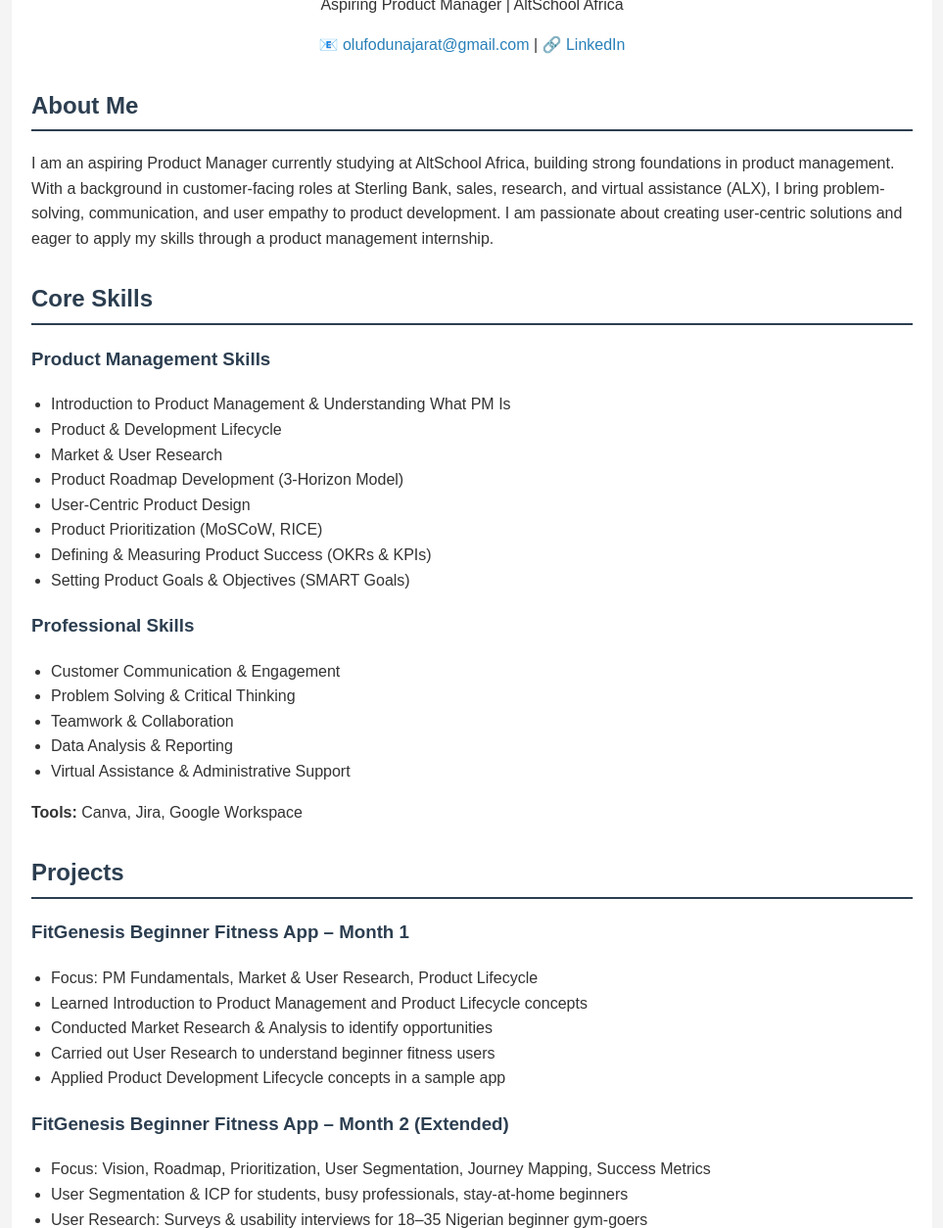
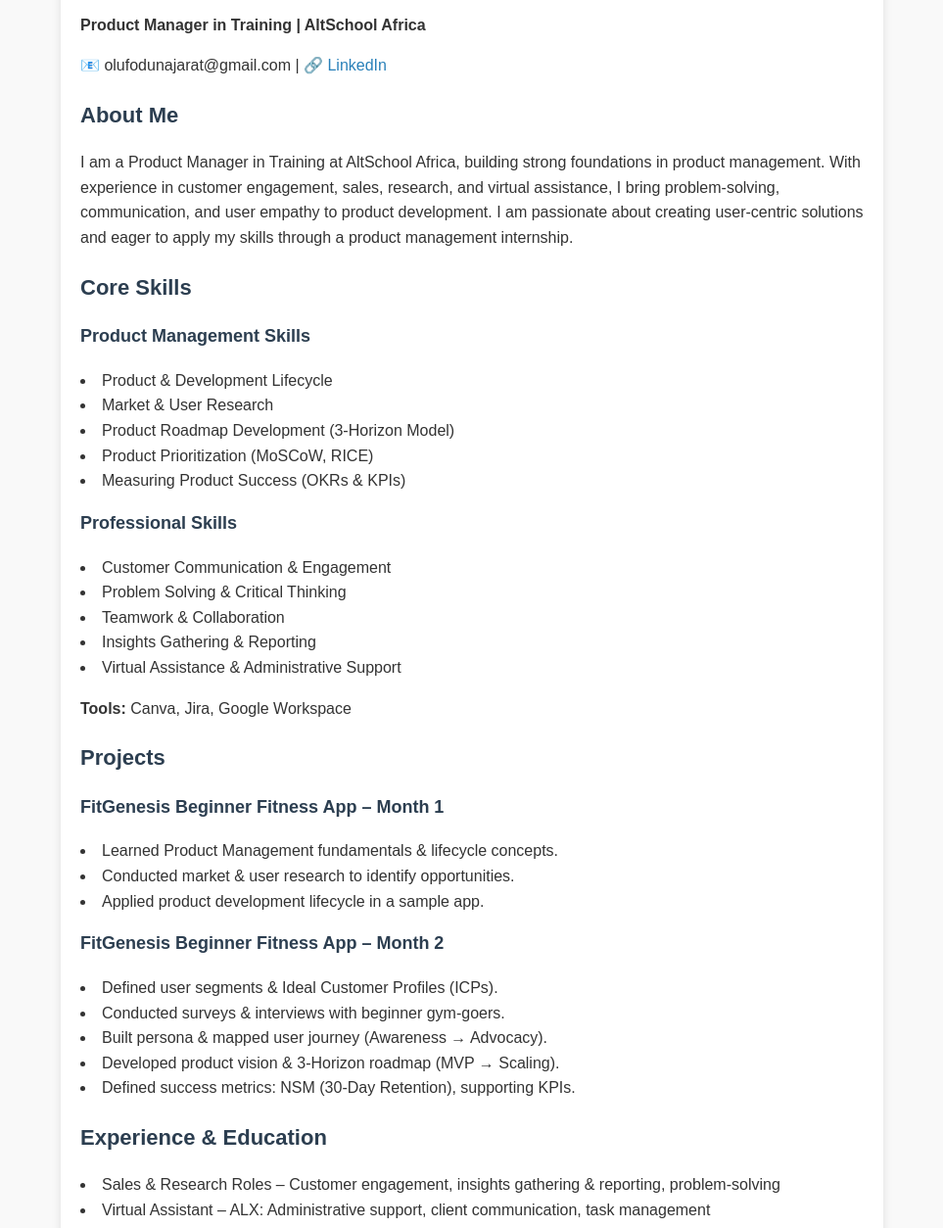
Before and after one commit to olufodunajarat-135/Portfolio, a plain HTML site: page index.html in a window 1280 px wide. Shown: the part 117-1371 px from the top of the page at 98% size, without its empty margins (158-1121 px from the left). Drawn offline with Linux system fonts and the light colour scheme.

Commit message:
Add files via upload

```diff
--- a/index.html
+++ b/index.html
@@ -3,49 +3,47 @@
 <head>
   <meta charset="UTF-8">
   <meta name="viewport" content="width=device-width, initial-scale=1.0">
-<title>Olufodun Ajarat - Portfolio</title>
+  <title>Olufodun Ajarat | Portfolio</title>
   <style>
-    body { font-family: Arial, sans-serif; margin: 0; padding: 0; line-height: 1.6; background: #f4f4f4; color: #333; }
-    .container { width: 90%; max-width: 900px; margin: auto; padding: 20px; background: #fff; }
+    body { font-family: Arial, sans-serif; line-height: 1.6; margin: 0; padding: 0; background: #f9f9f9; color: #333; }
+    .container { max-width: 800px; margin: 30px auto; padding: 20px; background: #fff; box-shadow: 0 0 10px rgba(0,0,0,0.1); }
     h1, h2, h3 { color: #2c3e50; }
-    h1 { text-align: center; margin-bottom: 0; }
-    h2 { border-bottom: 2px solid #2c3e50; padding-bottom: 5px; margin-top: 30px; }
+    h1 { font-size: 28px; margin-bottom: 5px; }
+    h2 { font-size: 22px; margin-top: 20px; }
+    h3 { font-size: 18px; margin-top: 15px; }
+    p, li { font-size: 16px; }
+    ul { list-style: disc inside; padding-left: 0; }
+    .contact a { color: #2980b9; text-decoration: none; }
     .section { margin-bottom: 20px; }
-    ul { padding-left: 20px; }
-    a { color: #2980b9; text-decoration: none; }
-    a:hover { text-decoration: underline; }
   </style>
 </head>
 <body>
   <div class="container">
-    <h1>Olufodun Ajarat</h1>
-    <p style="text-align:center;">Aspiring Product Manager | AltSchool Africa</p>
-    <p style="text-align:center;">📧 <a href="mailto:olufodunajarat@gmail.com">olufodunajarat@gmail.com</a> | 🔗 <a href="https://www.linkedin.com/in/ajarat-olufodun" target="_blank">LinkedIn</a></p>
+    <h1>OLUFODUN AJARAT</h1>
+    <p><strong>Product Manager in Training | AltSchool Africa</strong></p>
+    <p class="contact">📧 olufodunajarat@gmail.com | 🔗 <a href="https://www.linkedin.com/in/ajarat-olufodun" target="_blank">LinkedIn</a></p>
 
     <div class="section">
       <h2>About Me</h2>
-        <p>I am an aspiring Product Manager currently studying at AltSchool Africa, building strong foundations in product management. With a background in customer-facing roles at Sterling Bank, sales, research, and virtual assistance (ALX), I bring problem-solving, communication, and user empathy to product development. I am passionate about creating user-centric solutions and eager to apply my skills through a product management internship.</p>
+      <p>I am a Product Manager in Training at AltSchool Africa, building strong foundations in product management. With experience in customer engagement, sales, research, and virtual assistance, I bring problem-solving, communication, and user empathy to product development. I am passionate about creating user-centric solutions and eager to apply my skills through a product management internship.</p>
     </div>
 
     <div class="section">
       <h2>Core Skills</h2>
       <h3>Product Management Skills</h3>
       <ul>
-            <li>Introduction to Product Management & Understanding What PM Is</li>
         <li>Product & Development Lifecycle</li>
         <li>Market & User Research</li>
         <li>Product Roadmap Development (3-Horizon Model)</li>
-            <li>User-Centric Product Design</li>
         <li>Product Prioritization (MoSCoW, RICE)</li>
-            <li>Defining & Measuring Product Success (OKRs & KPIs)</li>
-            <li>Setting Product Goals & Objectives (SMART Goals)</li>
+        <li>Measuring Product Success (OKRs & KPIs)</li>
       </ul>
       <h3>Professional Skills</h3>
       <ul>
         <li>Customer Communication & Engagement</li>
         <li>Problem Solving & Critical Thinking</li>
         <li>Teamwork & Collaboration</li>
-            <li>Data Analysis & Reporting</li>
+        <li>Insights Gathering & Reporting</li>
         <li>Virtual Assistance & Administrative Support</li>
       </ul>
       <p><strong>Tools:</strong> Canva, Jira, Google Workspace</p>
@@ -55,29 +53,25 @@
       <h2>Projects</h2>
       <h3>FitGenesis Beginner Fitness App – Month 1</h3>
       <ul>
-            <li>Focus: PM Fundamentals, Market & User Research, Product Lifecycle</li>
-            <li>Learned Introduction to Product Management and Product Lifecycle concepts</li>
-            <li>Conducted Market Research & Analysis to identify opportunities</li>
-            <li>Carried out User Research to understand beginner fitness users</li>
-            <li>Applied Product Development Lifecycle concepts in a sample app</li>
+        <li>Learned Product Management fundamentals & lifecycle concepts.</li>
+        <li>Conducted market & user research to identify opportunities.</li>
+        <li>Applied product development lifecycle in a sample app.</li>
       </ul>
 
-        <h3>FitGenesis Beginner Fitness App – Month 2 (Extended)</h3>
+      <h3>FitGenesis Beginner Fitness App – Month 2</h3>
       <ul>
-            <li>Focus: Vision, Roadmap, Prioritization, User Segmentation, Journey Mapping, Success Metrics</li>
-            <li>User Segmentation & ICP for students, busy professionals, stay-at-home beginners</li>
-            <li>User Research: Surveys & usability interviews for 18–35 Nigerian beginner gym-goers</li>
-            <li>Persona & Journey Mapping: Campus Casual persona, Awareness → Advocacy journey, pain/gain points</li>
-            <li>Product Vision & 3-Horizon Roadmap: MVP → Retention → Scaling, using MoSCoW & RICE</li>
-            <li>Defining & Measuring Success: NSM 30-Day Retention Rate, supporting KPIs for satisfaction, usage, financial, and market performance</li>
+        <li>Defined user segments & Ideal Customer Profiles (ICPs).</li>
+        <li>Conducted surveys & interviews with beginner gym-goers.</li>
+        <li>Built persona & mapped user journey (Awareness → Advocacy).</li>
+        <li>Developed product vision & 3-Horizon roadmap (MVP → Scaling).</li>
+        <li>Defined success metrics: NSM (30-Day Retention), supporting KPIs.</li>
       </ul>
     </div>
 
     <div class="section">
       <h2>Experience & Education</h2>
       <ul>
-            <li>Sterling Bank – Social Media & Call Center Agent: Customer engagement, problem-solving</li>
-            <li>Sales & Research Roles: Customer engagement, data analysis, problem-solving</li>
+        <li>Sales & Research Roles – Customer engagement, insights gathering & reporting, problem-solving</li>
         <li>Virtual Assistant – ALX: Administrative support, client communication, task management</li>
         <li>Diploma in Product Management (In Progress) – AltSchool Africa, 2025</li>
         <li>B.Sc. Environmental Botany – University of Lagos (Unilag)</li>
```
Lines whose indentation alone changed are shown as unchanged.
